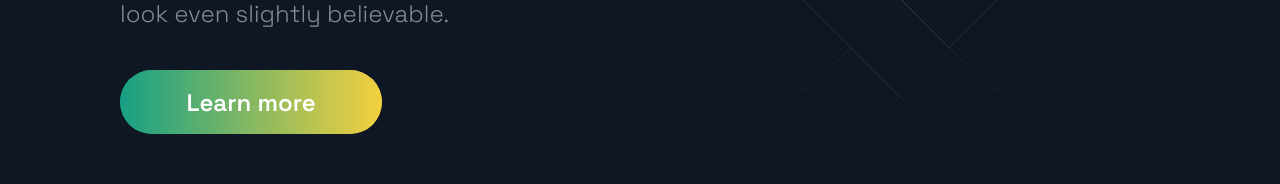
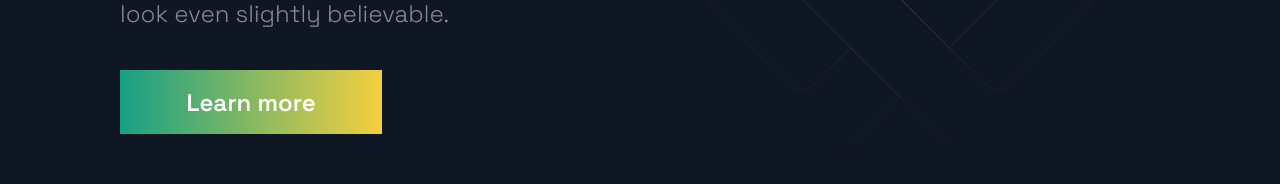
Before and after one commit to yougonnagetyours/my-developer-portfolio, a Next.js app: page / in a window 1280 px wide. Shown: the part 472-656 px from the top of the page. Built offline with nearby package versions, Linux system fonts and the light colour scheme.

Commit message:
delete border radius

```diff
--- a/src/styles/GlobalComponents/index.js
+++ b/src/styles/GlobalComponents/index.js
@@ -170,7 +170,7 @@ export const SecondaryBtn = styled.button`
 export const ButtonBack = styled.div`
   width: ${({ alt }) => alt ? '150px' : '262px'};
   height: ${({ alt }) => alt ? '52px' : '64px'};
-  border-radius: 50px;
+  //border-radius: 50px;
   font-size: ${({ alt }) => alt ? '20px' : '24px'};
   font-weight: 600;
   display: flex;
@@ -202,7 +202,7 @@ export const ButtonBack = styled.div`
 // 'linear-gradient(270deg, #F46737 0%, #945DD6 100%)' : 'linear-gradient(270deg, #13ADC7 0%, #945DD6 100%)'};
 export const ButtonFront = styled.button`
   border: none;
-  border-radius: 50px;
+  //border-radius: 50px;
   color: #fff;
   display: flex;
   position: absolute;
```
